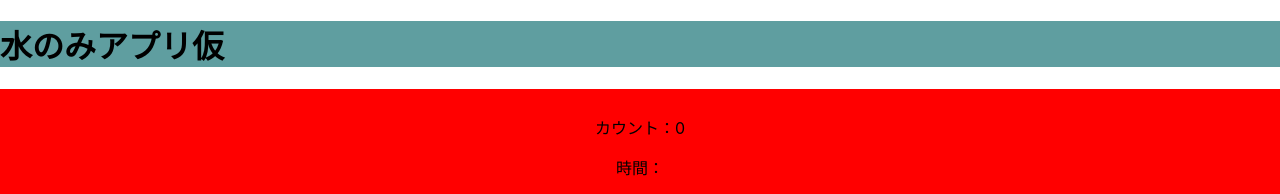
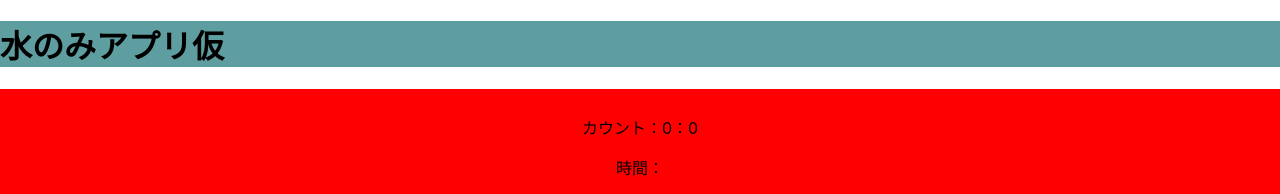
Before and after one commit to seetsuko/its-nonda-, a React (Create React App) app: page / in a window 1280 px wide. Shown: the top 194 px of the page. Built offline with nearby package versions, Linux system fonts and the light colour scheme.

Commit message:
perf: 分単位で表示するように修正

```diff
--- a/src/Counter.tsx
+++ b/src/Counter.tsx
@@ -5,6 +5,7 @@ import dayjs from 'dayjs';
 export const Counter = () => {
   const [count, setCount] = useState(0);
   const [timeStamp, setTimeStamp] = useState("");
+  const min = Math.floor(count/60)
 
     const increment = () => {
       const now = dayjs().format("YYYY-MM-DDTHH:mm:ss")
@@ -17,7 +18,9 @@ export const Counter = () => {
 
   return (
     <Box padding={10} backgroundColor="red" display="block" textAlign="center">
-      <Text>カウント：{count}</Text>
+      <Text>カウント：{min}：
+      {count}
+      </Text>
       <Text>時間：{timeStamp}</Text>
       <Button colorScheme="blue" onClick={increment}>
         Button
```
